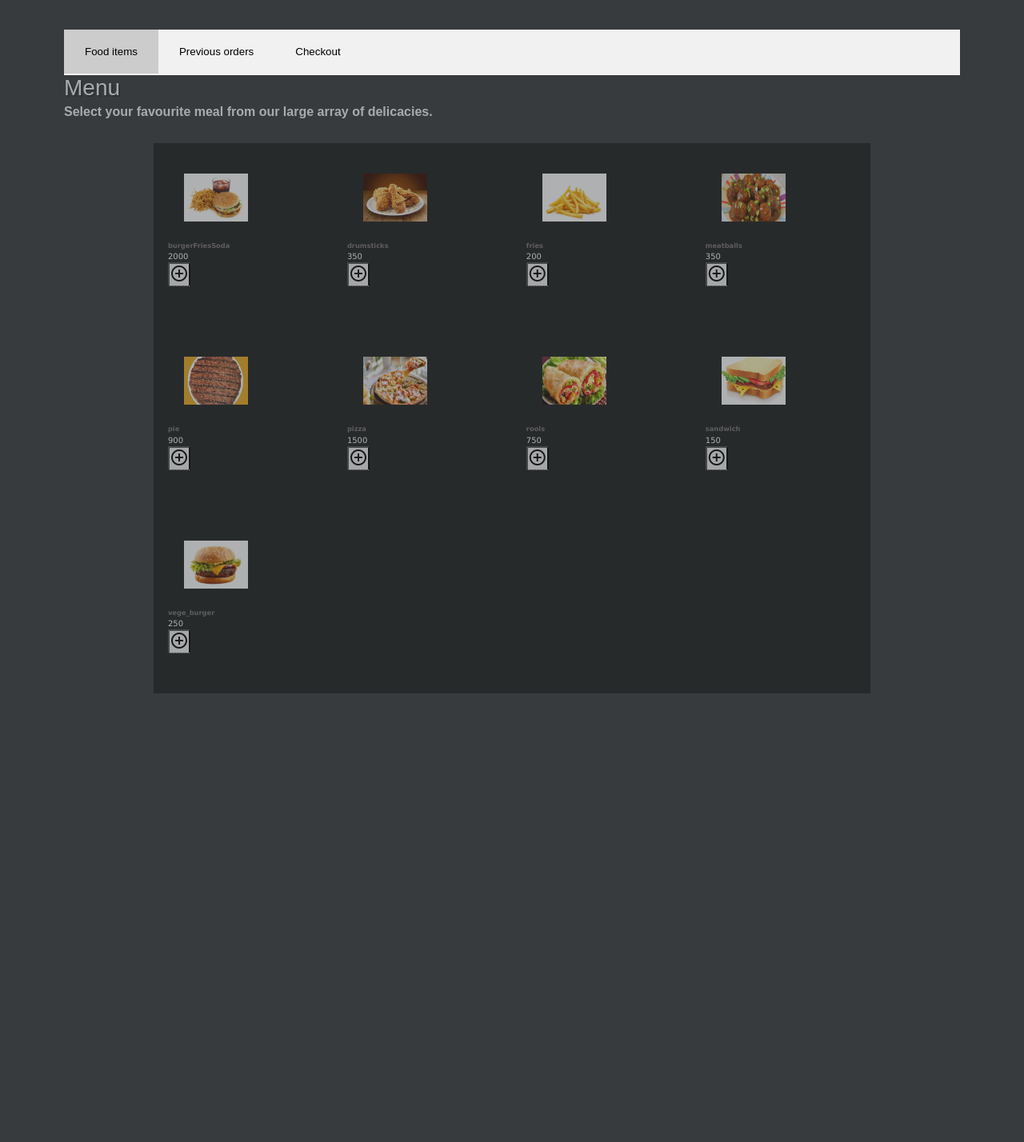
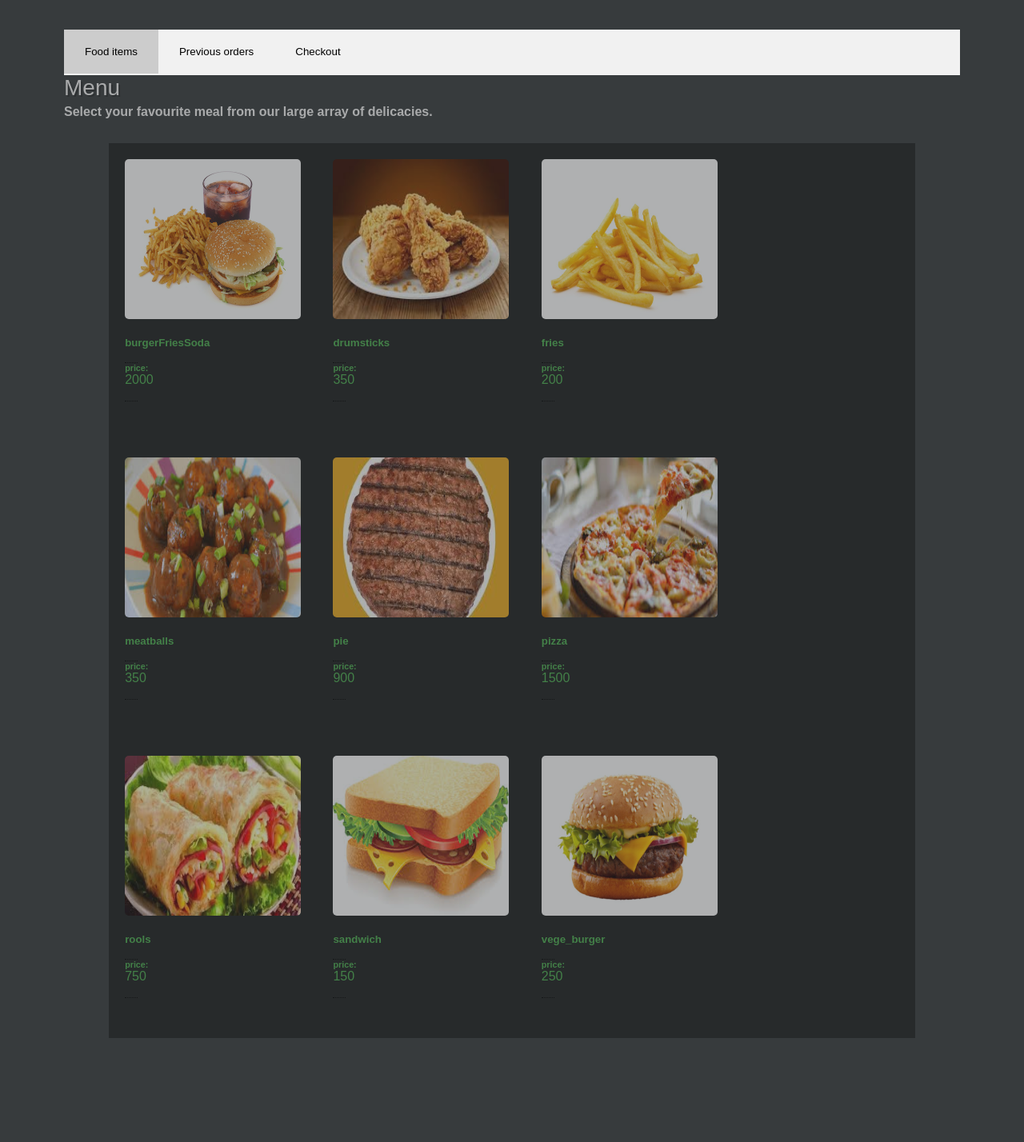
Before and after one commit to fgkinus/Fast-Food-Fast, a Python web app: template UI/templates/user-dashboard.html in a window 1280 px wide. Shown: the part 63-1491 px from the top of the page at 80% size. Before the commit the page ends 930 px from the top, so only its background shows below. Run offline with Jinja, Linux system fonts and the light colour scheme; the template is opened without the code that fills it, so the values that code supplies are empty.

Commit message:
Add styling to menu item list
Resize the tab elements in te contents div to remain aesthetically pleasing even on page resizes

```diff
--- a/UI/css/style.css
+++ b/UI/css/style.css
@@ -1,5 +1,6 @@
 /*General Styles*/
 @import "@material/button/mdc-button";
+
 * {
     margin: 0;
     padding: 0;
@@ -11,9 +12,8 @@ html body {
     font-size: 16px;
     font-family: "Raleway", sans-serif;
     color: #f5f5f5;
-    /*overflow: hidden;*/
-    /*height: 100%;*/
 }
+
 .bg {
     background-image: url("../img/fast food.jpeg");
     /*height: 95vh;*/
@@ -21,11 +21,10 @@ html body {
     background-repeat: no-repeat;
     background-size: cover;
 }
-.bg2{
-    /*height: 100%;*/
+
+.bg2 {
     background-color: #373b3d;
 }
-
 
 ul {
     display: inline; /*display menu items as inline*/
@@ -73,21 +72,20 @@ a.btn:hover {
 }
 
 section {
+    min-width: 560px;
     display: grid;
     padding: 100px 80px;
     position: relative;
 }
 
-/*make images dispalyed have a constant size*/
+/*make images displayed have a constant size*/
 img {
-    height: 100px;
-    width: 120px;
+    height: 200px;
+    width: 220px;
     border-radius: 25px;
-    padding: 20px
 }
 
 /*Header Styles*/
-
 header {
     grid-area: header;
     position: absolute;
@@ -216,7 +214,6 @@ header nav li {
 /*style the tabs to appear in the content section of the dashboard*/
 .tab {
     overflow: hidden;
-    /*border: 1px solid #ccc;*/
     background-color: #f1f1f1;
     width: 100%;
     height: 57px;
@@ -272,15 +269,16 @@ header nav li {
     text-shadow: 2px 2px rgba(0, 0, 0, 0.3);
     margin-bottom: 5px;
 }
+
 .tabcontent div {
     background-color: #1D1F20;
 }
 
-.scrollable{
+.scrollable {
     overflow: auto;
 }
 
-
+/*credit w3 schools*/
 /*tooltip hover*/
 /* Tooltip container */
 .tooltip {
@@ -350,63 +348,69 @@ th {
 
 /*style the items container*/
 .container {
-    width: 80%;
+    min-width: 230px;
+    width: 90%;
     margin: 30px auto;
     overflow: hidden;
 }
-/*stle the gallery item*/
-.galleryItem {
-    color: #797478;
-    font: 10px/1.5 Verdana, Helvetica, sans-serif;
+
+/*style the gallery item*/
+.thumbnail {
+    color: #4CAF50;
+    font: 30px/1.5 inherit;
     float: left;
 
-    width: 16%;
-    margin:  2% 2% 50px 2%;
+    min-width: 200px;
+    max-width: 220px;
+    margin: 2% 2% 50px 2%;
 }
 
-.galleryItem h3 {
+.thumbnail h3 {
     text-transform: uppercase;
 }
 
-.galleryItem img {
+.thumbnail img {
     max-width: 100%;
     -webkit-border-radius: 5px;
     -moz-border-radius: 5px;
     border-radius: 5px;
 }
+
 /*add rules to control page resizing*/
-@media only screen and (max-width : 940px),
-only screen and (max-device-width : 940px){
-    .galleryItem {width: 21%;}
+@media only screen and (max-width: 940px), only screen and (max-device-width: 940px) {
+    .thumbnail {
+        width: 30%;
+    }
 }
 
-@media only screen and (max-width : 720px),
-only screen and (max-device-width : 720px){
-    .galleryItem {width: 29.33333%;}
+@media only screen and (max-width: 720px), only screen and (max-device-width: 720px) {
+    .thumbnail {
+        width: 30%;
+    }
 }
 
-/* MEDIA QUERIES*/
-@media only screen and (max-width : 940px),
-only screen and (max-device-width : 940px){
-    .galleryItem {width: 21%;}
+@media only screen and (max-width: 530px), only screen and (max-device-width: 530px) {
+    .thumbnail {
+        width: 40%;
+    }
 }
 
-@media only screen and (max-width : 720px),
-only screen and (max-device-width : 720px){
-    .galleryItem {width: 29.33333%;}
-}
+@media only screen and (max-width: 320px), only screen and (max-device-width: 320px) {
+    .thumbnail {
+        width: 96%;
+    }
 
-@media only screen and (max-width : 530px),
-only screen and (max-device-width : 530px){
-    .galleryItem {width: 46%;}
-}
+    .thumbnail img {
+        width: 96%;
+    }
 
-@media only screen and (max-width : 320px),
-only screen and (max-device-width : 320px){
-    .galleryItem {width: 96%;}
-    .galleryItem img {width: 96%;}
-    .galleryItem h3 {font-size: 18px;}
-    .galleryItem p {font-size: 18px;}
+    .thumbnail h3 {
+        font-size: 18px;
+    }
+
+    .thumbnail p {
+        font-size: 18px;
+    }
 }
 
 /*upload button styling*/
@@ -415,6 +419,7 @@ only screen and (max-device-width : 320px){
     overflow: hidden;
     display: inline-block;
 }
+
 .btn {
     /*border: 2px solid gray;*/
     /*color: gray;*/
@@ -424,6 +429,7 @@ only screen and (max-device-width : 320px){
     font-size: 10px;
     font-weight: bold;
 }
+
 .upload-btn-wrapper input[type=file] {
     font-size: 100px;
     position: absolute;
@@ -457,10 +463,11 @@ only screen and (max-device-width : 320px){
     width: 100%; /* Full width */
     height: 100%; /* Full height */
     overflow: auto; /* Enable scroll if needed */
-    background-color: rgb(0,0,0); /* Fallback color */
-    background-color: rgba(0,0,0,0.4); /* Black w/ opacity */
+    background-color: rgb(0, 0, 0); /* Fallback color */
+    background-color: rgba(0, 0, 0, 0.4); /* Black w/ opacity */
     padding-top: 60px;
 }
+
 /* Modal Content/Box */
 .modal-content {
     background-color: #fefefe;
@@ -476,13 +483,21 @@ only screen and (max-device-width : 320px){
 }
 
 @-webkit-keyframes animatezoom {
-    from {-webkit-transform: scale(0)}
-    to {-webkit-transform: scale(1)}
+    from {
+        -webkit-transform: scale(0)
+    }
+    to {
+        -webkit-transform: scale(1)
+    }
 }
 
 @keyframes animatezoom {
-    from {transform: scale(0)}
-    to {transform: scale(1)}
+    from {
+        transform: scale(0)
+    }
+    to {
+        transform: scale(1)
+    }
 }
 
 /* Change styles for span and cancel button on extra small screens */
@@ -491,7 +506,15 @@ only screen and (max-device-width : 320px){
         display: block;
         float: none;
     }
+
     .cancelbtn {
         width: 100%;
     }
 }
+
+/*define an inline block class*/
+.inline {
+    display: inline;
+    max-width: 220px;
+    margin: 1em;
+}
--- a/UI/js/main.js
+++ b/UI/js/main.js
@@ -54,7 +54,7 @@ function showContent(destination) {
         let cost = clone.querySelector("p");
         cost.textContent = items[keys[i]].price;
 
-        let button = clone.querySelector("button");
+        let button = clone.querySelector("#details");
         button.setAttribute("id", 'item-' + i);
         //append item to list
         // add_to_list(destination, clone, 'item-' + i);
@@ -95,7 +95,7 @@ function showFoodlist(destination) {
 
         let button = document.createElement("button");
         button.setAttribute("id", 'item-' + i);
-        button.setAttribute('onClick','pop_up("popup2")');
+        button.setAttribute('onClick', 'pop_up("popup2")');
         cols[4].appendChild(button);
         //append item to list
         add_to_table(destination, clone, 'item-' + i);
@@ -129,7 +129,7 @@ function ShowOrders(destination) {
         cols[5].textContent = order.time;
 
         btn = document.createElement('button');
-        btn.setAttribute("class","btn" );
+        btn.setAttribute("class", "btn");
         cols[6].appendChild(btn);
 
         add_to_table(destination, clone, 'order-' + i);
--- a/UI/templates/user-dashboard.html
+++ b/UI/templates/user-dashboard.html
@@ -89,7 +89,7 @@
             <tr>
                 <td><img src=""></td>
                 <td>
-                    <h5>name</h5>
+                    <h3>name</h3>
                     <p>Ksh price</p>
                     <button class="mdc-button mdc-button_raised tooltip" aria-label="control_point"
                             onclick="AddOrder(this.id)">
@@ -113,15 +113,19 @@
     </template>
 
     <template id="food-item2">
-        <div class="galleryItem">
+        <div class="thumbnail">
             <img src="..." alt="item"/>
-            <h5>Name</h5>
-            <a href="#"><p>Price</p></a>
-            <button class="mdc-button mdc-button_raised tooltip" aria-label="control_point"
-                    onclick="AddOrder(this.id)">
-                <i class="material-icons mdc-button__icon" aria-hidden="true">control_point</i>
+            <div id="details" class="tooltip inline" onclick="AddOrder(this.id)">
+                <h5>Name</h5>
+                <span class="inline">
+                    <h6>price:</h6>
+                    <p>Price</p>
+                </span>
                 <span class="tooltiptext">add to checkout</span>
-            </button>
+                <!--<button></button>-->
+            </div>
+
+
         </div>
     </template>
 </div>
```
